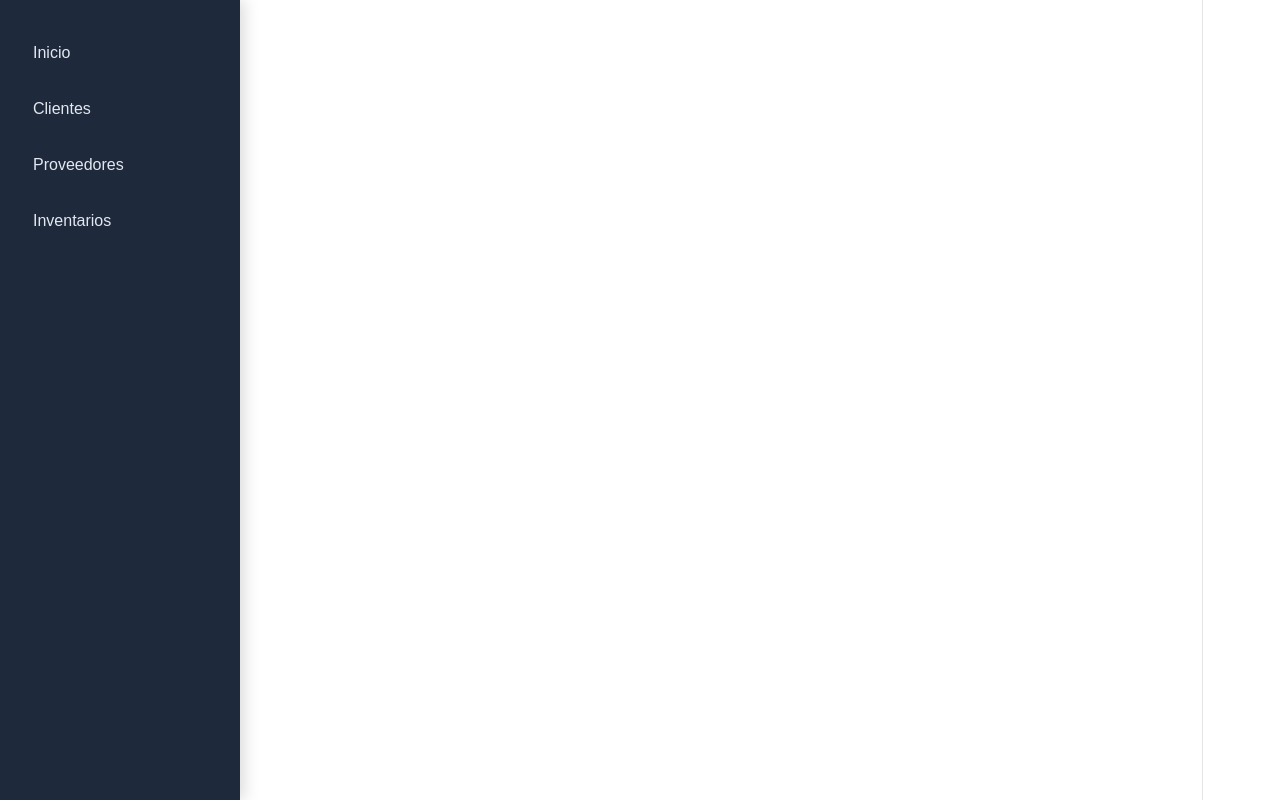
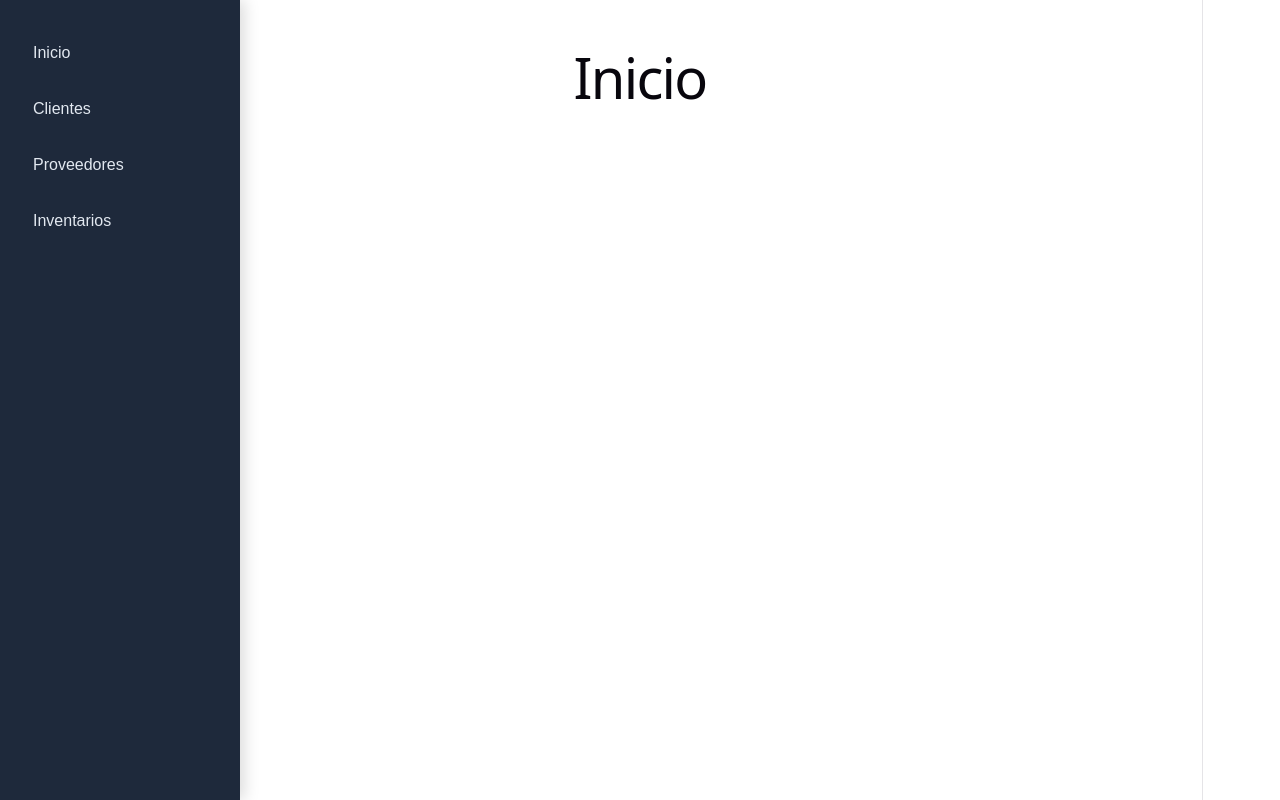
Before and after one commit to KeynerCM/Proyecto1Bases2, a React (Vite) app in the folder FRONTEND/FRONTEND/: page / in a window 1280 px wide. Built offline with nearby package versions, Linux system fonts and the light colour scheme.

Commit message:
colocando que navbar reciba de parametro el item seleccionado

```diff
--- a/FRONTEND/FRONTEND/src/App.tsx
+++ b/FRONTEND/FRONTEND/src/App.tsx
@@ -1,16 +1,15 @@
 import { useState } from 'react'
-import heroImg from './assets/hero.png'
-import reactLogo from './assets/react.svg'
-import viteLogo from './assets/vite.svg'
 import './App.css'
 import { NavBar } from './components/navBar/NavBar'
 
 export function App() {
-  const [selectedItem, setSelectedItem] = useState(null)
+  const [selectedItem, setSelectedSection] = useState('Inicio')
+  //const sections: {}
   return (
     <div>
-      <NavBar />
+      <NavBar setSelectedSection={setSelectedSection} />
       <main className="App">
+        <h1>{selectedItem}</h1>
 
       </main>
     </div>
--- a/FRONTEND/FRONTEND/src/components/navBar/NavBar.tsx
+++ b/FRONTEND/FRONTEND/src/components/navBar/NavBar.tsx
@@ -1,13 +1,13 @@
 import React from 'react';
 import styles from './NavBar.module.css';
-export function NavBar() {
+export function NavBar({setSelectedSection}) {
     return(
         <nav className={styles.navBar}>
             <ul>
-                <li> <button>Inicio</button></li>
-                <li> <button>Clientes</button></li>
-                <li> <button>Proveedores</button></li>
-                <li> <button>Inventarios</button></li>
+                <li> <button onClick={() => setSelectedSection('Inicio')}>Inicio</button></li>
+                <li> <button onClick={() => setSelectedSection('Clientes')}>Clientes</button></li>
+                <li> <button onClick={() => setSelectedSection('Proveedores')}>Proveedores</button></li>
+                <li> <button onClick={() => setSelectedSection('Inventarios')}>Inventarios</button></li>
             </ul>
         </nav>
     )
```
